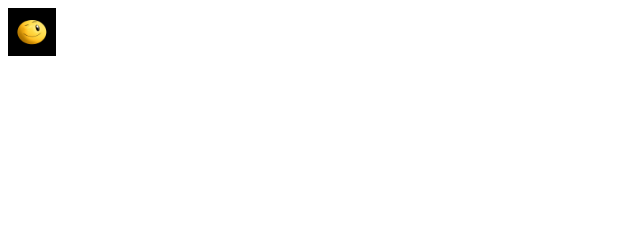
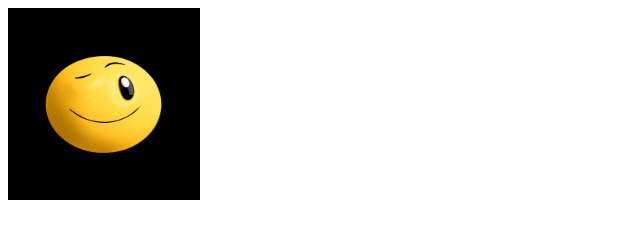
Before and after one commit to YannSAISON/HtmlWebsite.github.io, a plain HTML site: page index.html in a window 1280 px wide. Shown: the whole page, without its empty margins (0-640 px from the left). Drawn offline with Linux system fonts and the light colour scheme.

Commit message:
Change Image size

```diff
--- a/index.html
+++ b/index.html
@@ -2,7 +2,7 @@
 <html>
 <body>
 
-<img src="DadaGif.gif" alt="Computer man" style="width:48px;height:48px;">
+<img src="DadaGif.gif" alt="Computer man" style="width:192px;height:192px;">
 
 </body>
 </html>
```
